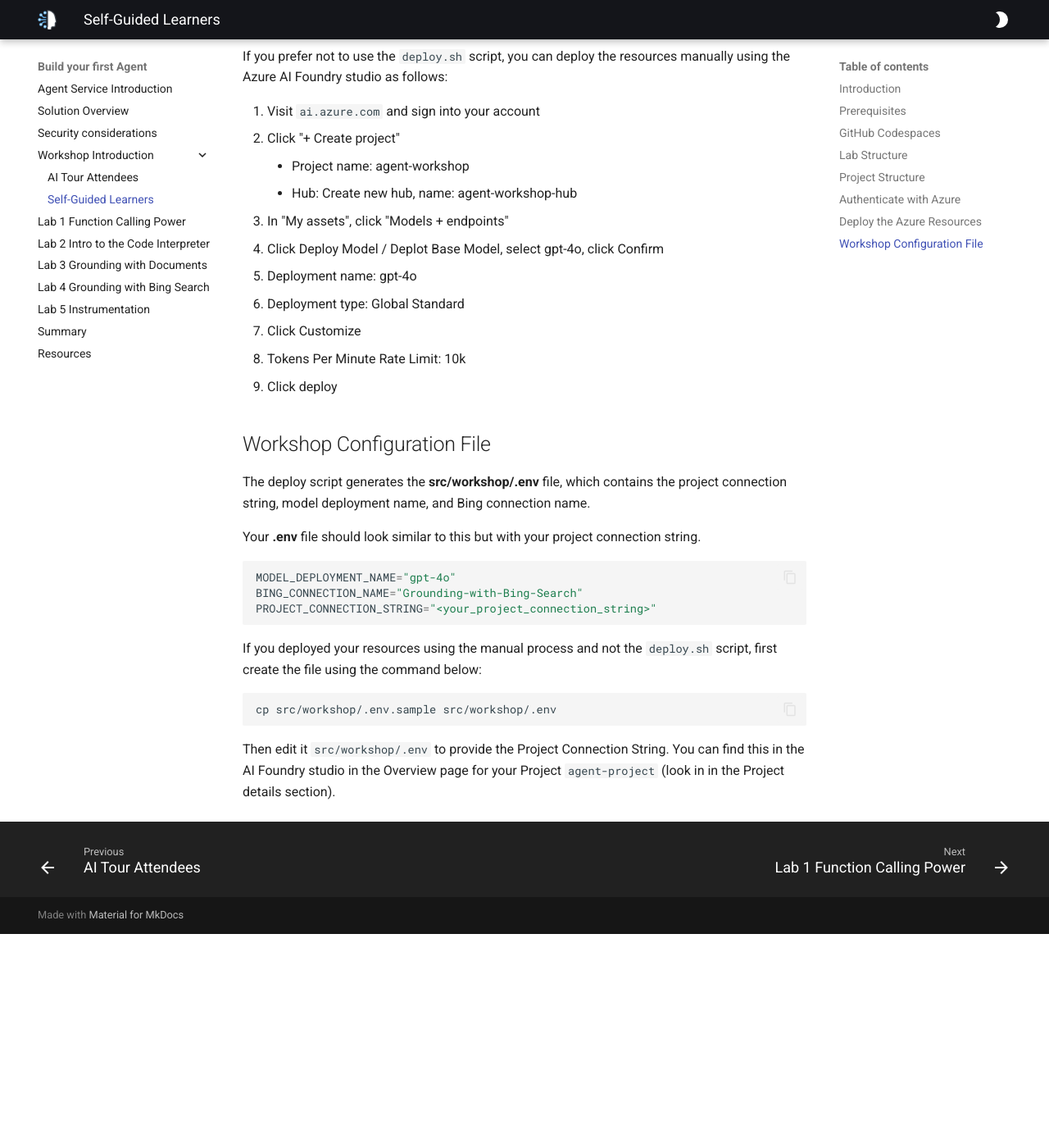
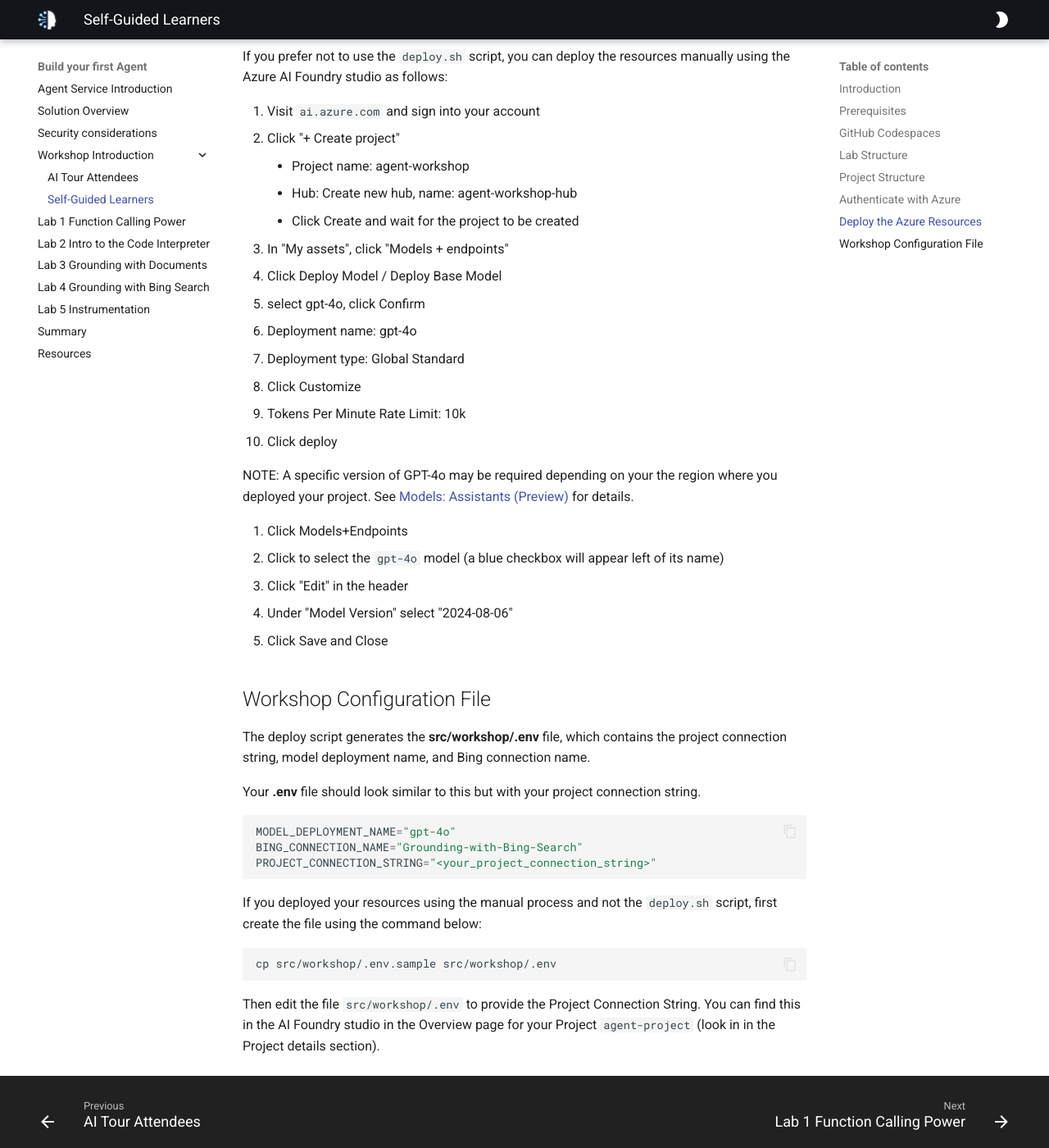
Before and after one commit to yelamanchili-murali/build-your-first-agent-with-azure-ai-agent-service-workshop, an MkDocs documentation site: the page built from docs/docs/introduction-self-guided.md, in a window 1280 px wide and 1400 px high, scrolled down 3038 px. Shown: the whole window at 82% size. Built offline with MkDocs 1.6.1 and Material for MkDocs 9.7.7, drawn with Linux system fonts in a browser that asks for light colours; before the commit the page ends 4177 px from its top, so only the background shows below that.

Commit message:
Deploy specific gpt-4o model

````diff
--- a/docs/docs/introduction-self-guided.md
+++ b/docs/docs/introduction-self-guided.md
@@ -84,14 +84,24 @@
 2. Click "+ Create project"
     - Project name: agent-workshop
     - Hub: Create new hub, name: agent-workshop-hub
+    - Click Create and wait for the project to be created
 3. In "My assets", click "Models + endpoints"
-4. Click Deploy Model / Deplot Base Model, select gpt-4o, click Confirm
+4. Click Deploy Model / Deploy Base Model
+   - select gpt-4o, click Confirm
    - Deployment name: gpt-4o
    - Deployment type: Global Standard
    - Click Customize
    - Tokens Per Minute Rate Limit: 10k
    - Click deploy
 
+NOTE: A specific version of GPT-4o may be required depending on your the region where you deployed your project.
+See [Models: Assistants (Preview)](https://learn.microsoft.com/en-us/azure/ai-services/openai/concepts/models?tabs=global-standard%2Cstandard-chat-completions#assistants-preview) for details.
+
+5. Click Models+Endpoints
+   - Click to select the `gpt-4o` model (a blue checkbox will appear left of its name)
+   - Click "Edit" in the header
+   - Under "Model Version" select "2024-08-06"
+   - Click Save and Close
 
 <!-- ## Project Connection String
 
@@ -128,4 +138,4 @@
 cp src/workshop/.env.sample src/workshop/.env
 ```
 
-Then edit it `src/workshop/.env` to provide the Project Connection String. You can find this in the AI Foundry studio in the Overview page for your Project `agent-project` (look in in the Project details section).
+Then edit the file `src/workshop/.env` to provide the Project Connection String. You can find this in the AI Foundry studio in the Overview page for your Project `agent-project` (look in in the Project details section).
````
Also changed, not shown: docs/docs/lab-1-function_calling.md (+1 -0 lines).
